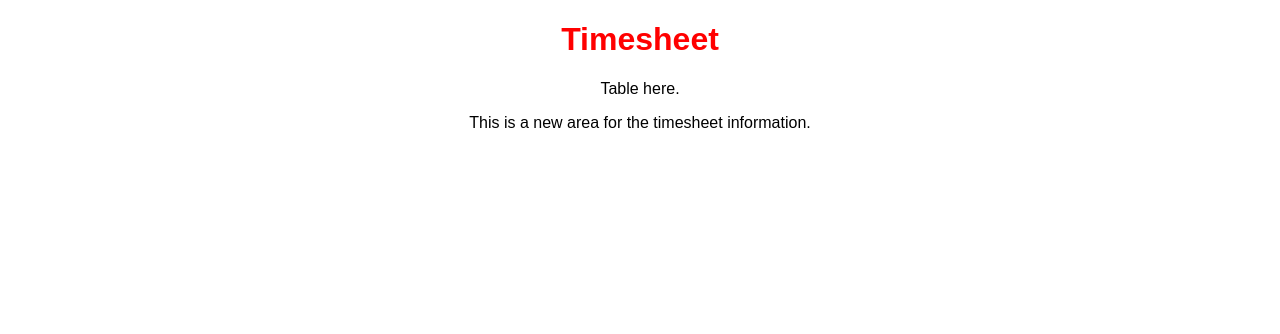
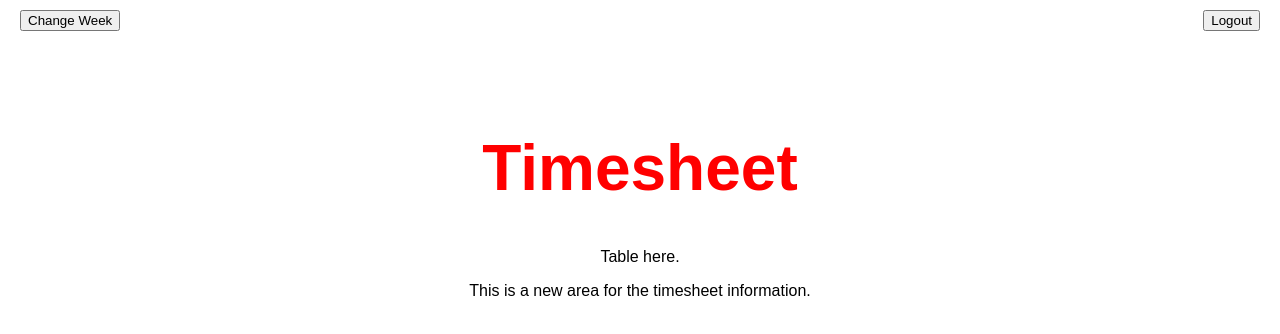
Before and after one commit to 2crazyflowers/Timesheet, a React (Create React App) app: page /timesheet in a window 1280 px wide. Shown: the top 334 px of the page. Built offline with nearby package versions, Linux system fonts and the light colour scheme.

Commit message:
timesheet page added buttons

```diff
--- a/src/components/Body/index.js
+++ /dev/null
@@ -1 +0,0 @@
-export { default } from "./Body";
--- a/src/components/Header/index.js
+++ /dev/null
@@ -1 +0,0 @@
-export { default } from "./Header";
--- a/src/components/Navbar/Navbar.css
+++ b/src/components/Navbar/Navbar.css
@@ -31,3 +31,11 @@
   font-size: 20px;
   font-weight: bold;
 }
+
+button.Changeweek {
+  float: left;
+}
+
+button.Logout {
+  float: right;
+}
--- a/src/components/Navbar/Navbar.js
+++ b/src/components/Navbar/Navbar.js
@@ -4,8 +4,8 @@ import "./Navbar.css";
 
 const Navbar = props => (
     <div className="Navbar">
-        <button>Change Week</button>
-        <button>Logout</button>
+        <button className="ChangeWeek">Change Week</button>
+        <button className="Logout">Logout</button>
     </div>
 );
 
--- a/src/pages/Timesheet/Timesheet.css
+++ b/src/pages/Timesheet/Timesheet.css
@@ -1,7 +1,26 @@
-.Timesheet {
+/* .Timesheet {
+    text-align: center;
+} */
+
+.Timesheet-title {
+    font-weight: 900;
+    font-size: 4rem;
+    text-align: center;
+    float: clear;
+    margin-top: 100px;
+    color: red;
+}
+
+p {
     text-align: center;
 }
 
-.Timesheet-title {
-    color: red;
+button.ChangeWeek {
+    margin: 10px 0 0 20px;
 }
+
+button.Logout {
+    float: right;
+    margin: 10px 20px 0 0;
+
+}
--- a/src/pages/Timesheet/Timesheet.js
+++ b/src/pages/Timesheet/Timesheet.js
@@ -13,6 +13,10 @@ class Timesheet extends Component {
     render() {
         return (
             <div className="Timesheet">
+                <div className="Navbar">
+                    <button className="ChangeWeek">Change Week</button>
+                    <button className="Logout">Logout</button>
+                </div>
                 <div className="Header">
                     <h1 className="Timesheet-title">Timesheet</h1>
                 </div>
```
Also changed, not shown: src/components/Body/Body.css (deleted, +0 -8 lines), src/components/Body/Body.js (deleted, +0 -20 lines), src/components/Header/Header.css (deleted, +0 -33 lines), src/components/Header/Header.js (deleted, +0 -12 lines).
